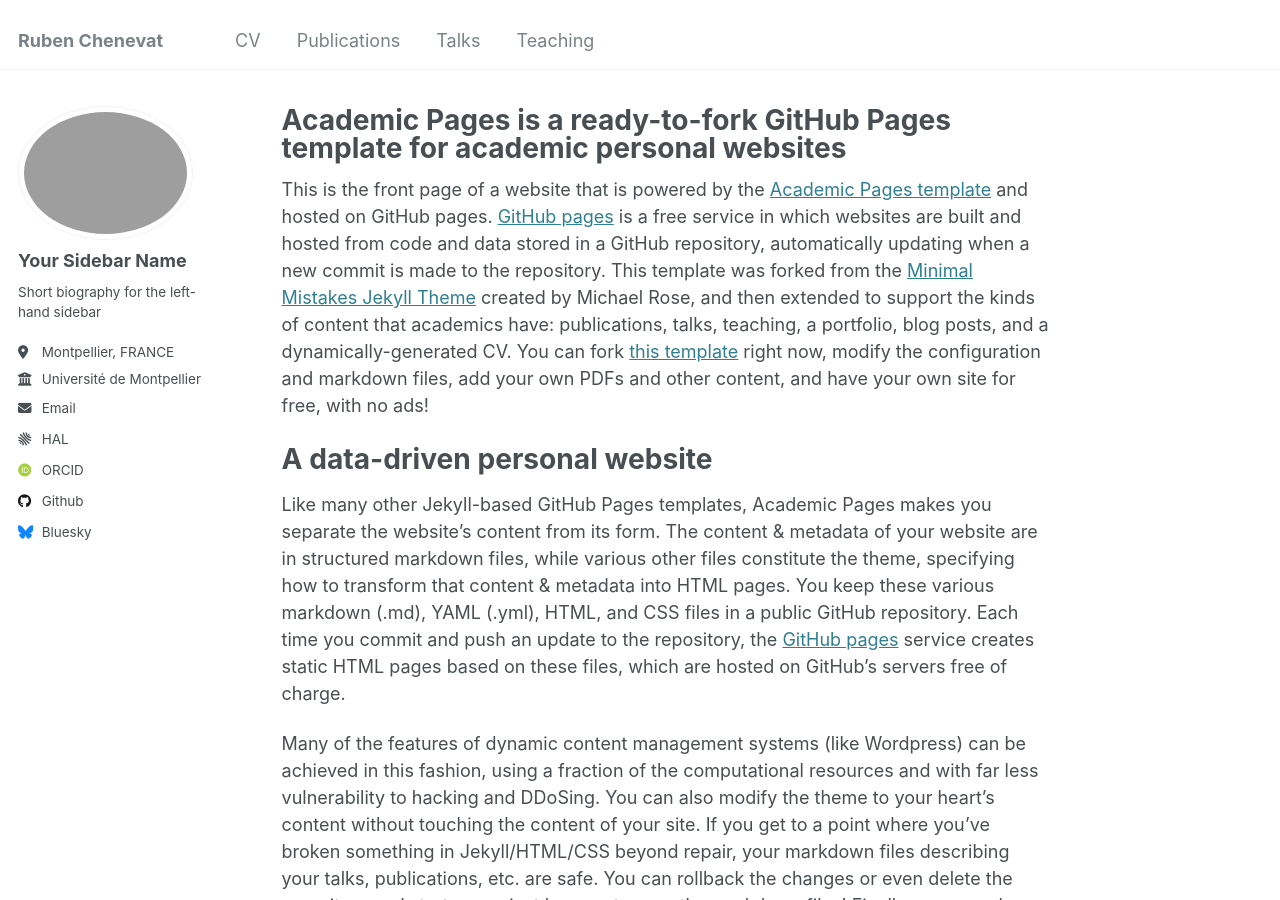
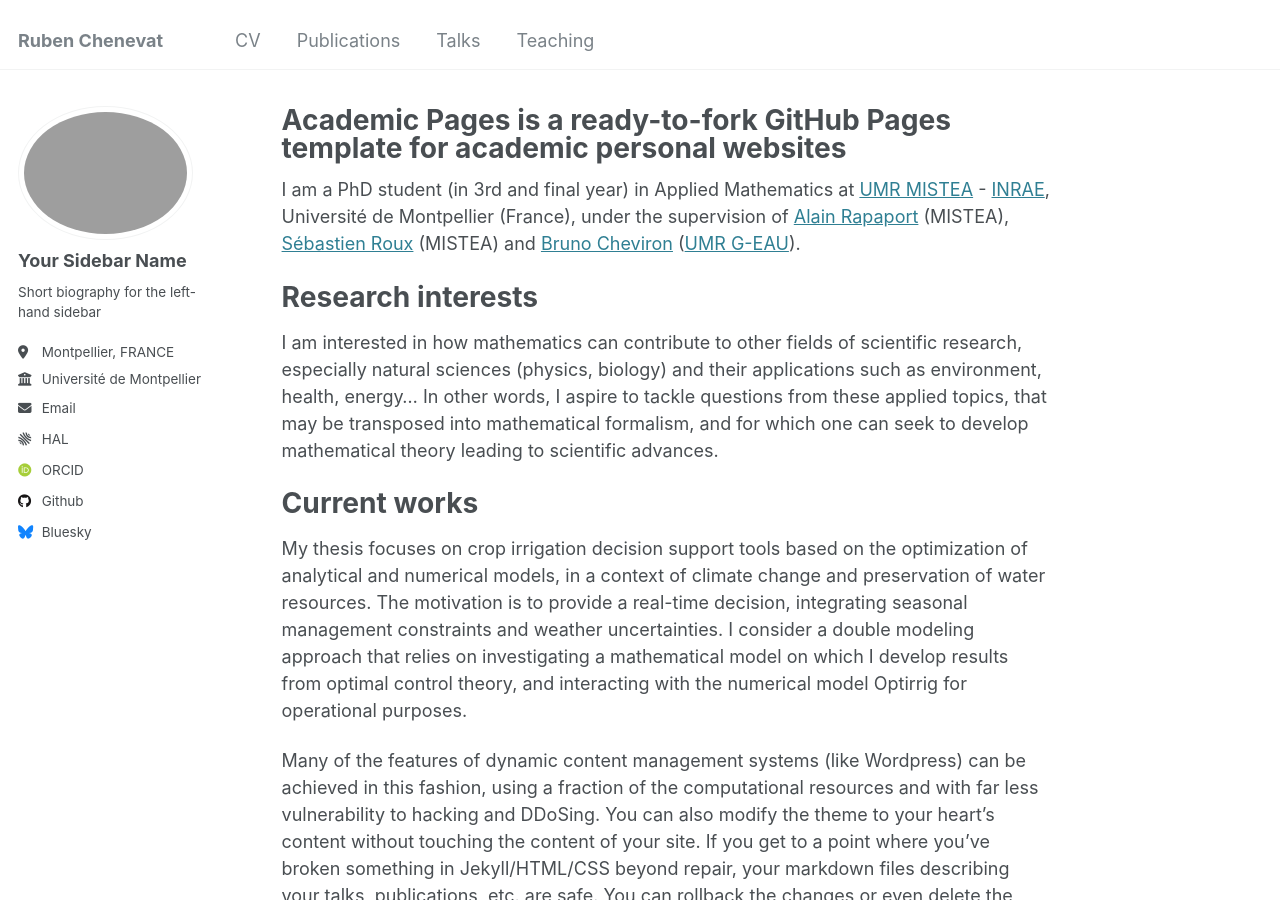
Before and after one commit to rubenchenevat/rubenchenevat.github.io, a Jekyll site: the page built from _pages/about.md, in a window 1280 px wide and 900 px high. Built offline with Jekyll 4.4.1, drawn with Linux system fonts in a browser that asks for light colours; some web fonts are replaced.

Commit message:
Update about.md

```diff
--- a/_pages/about.md
+++ b/_pages/about.md
@@ -7,11 +7,16 @@ redirect_from:
   - /about.html
 ---
 
-This is the front page of a website that is powered by the [Academic Pages template](https://github.com/academicpages/academicpages.github.io) and hosted on GitHub pages. [GitHub pages](https://pages.github.com) is a free service in which websites are built and hosted from code and data stored in a GitHub repository, automatically updating when a new commit is made to the repository. This template was forked from the [Minimal Mistakes Jekyll Theme](https://mmistakes.github.io/minimal-mistakes/) created by Michael Rose, and then extended to support the kinds of content that academics have: publications, talks, teaching, a portfolio, blog posts, and a dynamically-generated CV. You can fork [this template](https://github.com/academicpages/academicpages.github.io) right now, modify the configuration and markdown files, add your own PDFs and other content, and have your own site for free, with no ads!
+I am a PhD student (in 3rd and final year) in Applied Mathematics at [UMR MISTEA](https://eng-mistea.montpellier.hub.inrae.fr/) - [INRAE](https://www.inrae.fr/en), Université de Montpellier (France), under the supervision of [Alain Rapaport](https://sites.google.com/site/alainrapaport/) (MISTEA), [Sébastien Roux](https://www.researchgate.net/profile/Sebastien-Roux-2) (MISTEA) and [Bruno Cheviron](https://www.researchgate.net/profile/Bruno-Cheviron) ([UMR G-EAU](https://www.g-eau.fr/index.php/en/)).
 
-A data-driven personal website
+
+Research interests
 ======
-Like many other Jekyll-based GitHub Pages templates, Academic Pages makes you separate the website's content from its form. The content & metadata of your website are in structured markdown files, while various other files constitute the theme, specifying how to transform that content & metadata into HTML pages. You keep these various markdown (.md), YAML (.yml), HTML, and CSS files in a public GitHub repository. Each time you commit and push an update to the repository, the [GitHub pages](https://pages.github.com/) service creates static HTML pages based on these files, which are hosted on GitHub's servers free of charge.
+I am interested in how mathematics can contribute to other fields of scientific research, especially natural sciences (physics, biology) and their applications such as environment, health, energy... In other words, I aspire to tackle questions from these applied topics, that may be transposed into mathematical formalism, and for which one can seek to develop mathematical theory leading to scientific advances.
+
+Current works
+======
+My thesis focuses on crop irrigation decision support tools based on the optimization of analytical and numerical models, in a context of climate change and preservation of water resources. The motivation is to provide a real-time decision, integrating seasonal management constraints and weather uncertainties. I consider a double modeling approach that relies on investigating a mathematical model on which I develop results from optimal control theory, and interacting with the numerical model Optirrig for operational purposes.
 
 Many of the features of dynamic content management systems (like Wordpress) can be achieved in this fashion, using a fraction of the computational resources and with far less vulnerability to hacking and DDoSing. You can also modify the theme to your heart's content without touching the content of your site. If you get to a point where you've broken something in Jekyll/HTML/CSS beyond repair, your markdown files describing your talks, publications, etc. are safe. You can rollback the changes or even delete the repository and start over - just be sure to save the markdown files! Finally, you can also write scripts that process the structured data on the site, such as [this one](https://github.com/academicpages/academicpages.github.io/blob/master/talkmap.ipynb) that analyzes metadata in pages about talks to display [a map of every location you've given a talk](https://academicpages.github.io/talkmap.html).
 
```
